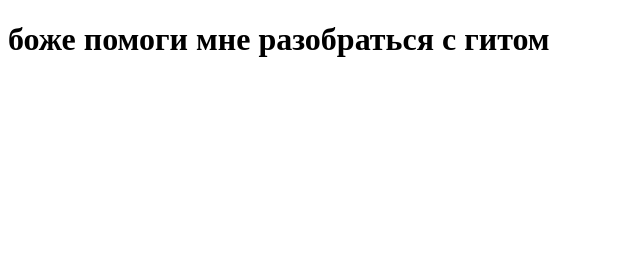
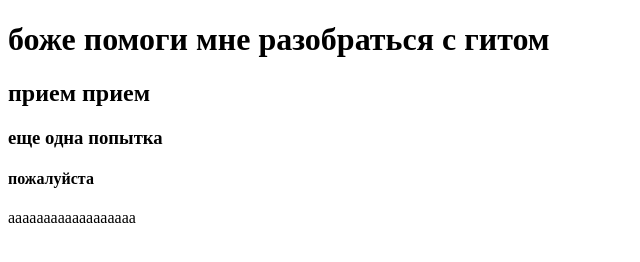
Before and after one commit to vikayanina/first-project, a plain HTML site: page index.html in a window 1280 px wide. Shown: the whole page, without its empty margins (0-640 px from the left). Drawn offline with Linux system fonts and the light colour scheme.

Commit message:
another attempt

```diff
--- a/index.html
+++ b/index.html
@@ -10,6 +10,10 @@
  <main>
 <h1> боже помоги мне разобраться с гитом
 </h1>
+<h2> прием прием</h2>
+<h3> еще одна попытка</h3>
+<h4> пожалуйста</h4>
+<p> aaaaaaaaaaaaaaaaaa</p>
     <footer></footer>
  </main>
 
```
